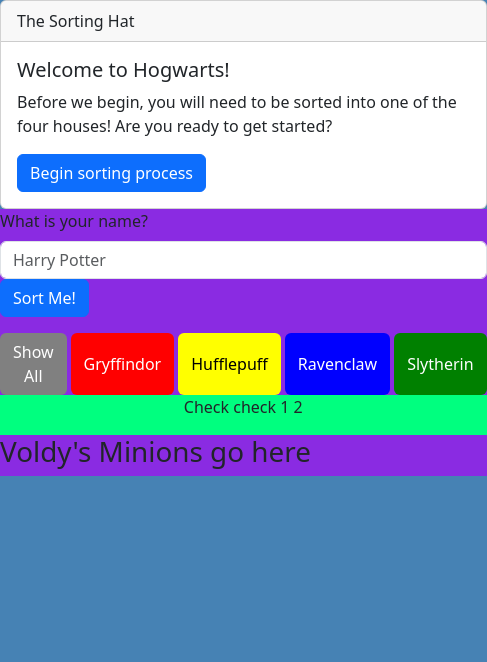
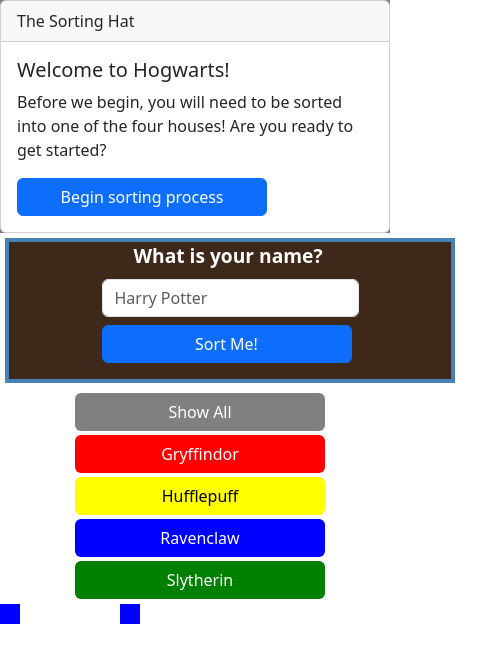
Before and after one commit to Jgochey/INDIVIDUAL-PROJECT-sorting-hat, a plain HTML site: page index.html in a window 390 px wide. Both pictures are taken after a click on the link "Begin sorting process". Shown: the whole page, 487 px wide, since content can reach past the window. Drawn offline with nearby package versions, Linux system fonts and the light colour scheme.

Commit message:
Added CSS styling.

```diff
--- a/index.html
+++ b/index.html
@@ -29,8 +29,8 @@
 <div id="entryForm">
 <form>
   <div class="mb-3">
-    <label for="nameEntry" class="form-label">What is your name?</label>
-    <input type="text" class="form-control" id="studentNameInput" placeholder="Harry Potter">
+    <label for="nameEntry" id="thisWasBotheringMe" class="form-label">What is your name?</label>
+    <input type="text" class="form-control" id="studentNameInput" placeholder="Harry Potter" required>
   <button type="submit" id="formButton" class="btn btn-primary">Sort Me!</button>
 </form>
 </div>
@@ -44,15 +44,18 @@
 
 </div>
 
-<div id="students">
-<p> Check check 1 2</p>
-</div>
+<div id="cardHolder">
+
+  <div id="students">
+
+  </div>
 
 <!-- When a student is expelled they should be displayed in this separate area under Voldemort's minions. -->
-<div id="banished">
-<h1>Voldy's Minions go here</h1>
+  <div id="banished">
+
+  </div>
+
 </div>
-
 
 <script src="https://cdn.jsdelivr.net/npm/bootstrap@5.3.3/dist/js/bootstrap.bundle.min.js" integrity="sha384-YvpcrYf0tY3lHB60NNkmXc5s9fDVZLESaAA55NDzOxhy9GkcIdslK1eN7N6jIeHz" crossorigin="anonymous"></script>
 <script src="main.js"></script>
--- a/main.css
+++ b/main.css
@@ -1,38 +1,140 @@
-/* Don't forget to add responsive styling for smaller screens. */
-/* The students and banished divs should ideally sit next to each other. */
-
-html {
-  background-color: steelblue;
+#sorting-hat {
   display: flex;
-  flex-direction: column;
-  flex-wrap: wrap;
-  justify-content: space-evenly;
+  justify-content: space-around;
+  flex-direction: row;
+  background-color: gray;
 }
 
-#sorting-hat {
-  justify-content: center;
-  align-content: center;
-  background-color: steelblue;
-}
-
-#students {
-  display: flex;
-  background-color: springgreen;
-  flex-direction: column;
-  flex-wrap: wrap;
-  justify-content: space-around;
-  align-content: space-around;
-}
 
 .expelBtn {
   background-color: red;
   border: solid 1px red;
 }
 
- /* Set to display: none to keep off the DOM at first. Toggle it back after the Sorting Button has been clicked. Currently also effects the 5 house sorting buttons, which is good, but I'm not sure why. */
+
+#formButton {
+  margin-top: 8px;
+}
+
+
+#thisWasBotheringMe {
+  font-size: larger;
+  font-weight: bold;
+  text-align: center;
+  position: relative;
+  align-self: center;
+  left: 2rem;
+  color: white;
+}
+
+
+form {
+  display: flex;
+  justify-content: center;
+  background-color: rgba(40, 17, 1, 0.901);
+  border: solid steelblue 4px;
+  width: 450px;
+  flex-direction: row;
+  flex-wrap: wrap;
+  position: sticky;
+  margin: 5px;
+  left: 38%;
+}
+
+
 #entryForm {
   display: none;
+}
+
+
+#sortButtons {
+  flex-direction: row;
+  flex-wrap: wrap;
+  width: 100%;
+  justify-content: center;
+  align-content: space-around;
+  margin: 5px;
+}
+
+
+.btn {
+  width: 250px;
+}
+
+
+
+
+
+
+
+
+
+
+
+
+
+
+
+
+
+
+
+#cardHolder {
+  display: flex;
+  flex-wrap: wrap;
+  flex-direction: row;
   justify-content: center;
   align-content: center;
-  background-color: blueviolet;
+  position: relative;
+  gap: 100px;
+  width: 1500px;
+  left: 8%;
+
 }
+
+
+#students, #banished {
+  flex-grow: 2;
+  display: flex;
+  /* background-color: springgreen; */
+  flex-direction: row;
+  flex-wrap: wrap;
+  justify-content: space-between;
+  padding: 10px;
+
+}
+
+
+/* .listed {
+  display: flex;
+  flex-wrap: wrap;
+  align-items: flex-end;
+  align-self: flex-end;
+  position: relative;
+
+} */
+
+
+
+
+
+
+
+
+
+
+@media (max-width: 600px) {
+  #students, #banished {
+    background-color: blue;
+    color: red;
+    flex-direction: column;
+  }
+  form {
+    left: 20%;
+  }
+  #cardHolder{
+    position: static;
+    left: 0;
+    width: fit-content;
+  }
+}
--- a/main.js
+++ b/main.js
@@ -1,15 +1,4 @@
 // My data notes are at:  https://dbdiagram.io/d/Houses-66a513c28b4bb5230e832d1f
-
-
-// This is what the finished app should have:
-
-// To start off with, you will use a bootstrap card to have your sorting hat introduce itself and start the sorting process (by clicking on a button). The form should not be on the DOM until the button click happens.
-
-// A bootstrap form will then appear to fill in the student's name and a button to sort. This should then assign the student to a random house (Gryffindor, Hufflepuff, Ravenclaw, or Slytherin).
-
-// On sorting a student, the form should clear and a bootstrap card with the student's name and a random house assignment should print below the form.
-
-// You should also be able to expel a student after they have been sorted, which should remove their card from the student array and move them to Moldy Voldy's Army.
 
 const students = [
   {
@@ -53,6 +42,7 @@ const villains = [
   }
 ]
 
+
 // Will pick a number between 0 and 3, assigning a student to a house based on the result.
 function randomHouse(max) {
   let result = Math.floor(Math.random() * max);
@@ -66,7 +56,6 @@ function randomHouse(max) {
   } else {
     return "Slytherin"
   }
-
 }
 
 
@@ -90,12 +79,12 @@ const cardsOnDom = (students) => {
   let domString = "";
  students.forEach((student => {
   domString += `
-  <div class="card" style="width: 18rem;">
+  <div class="card listed" style="width: 18rem;">
     <img src="..." class="card-img-top" alt="...">
     <div class="card-body"></div>
   <div class="card text-end" style="width: 18rem;">
     <div class="card-body">
-     <h5 class="card-title">${student.name}</h5>
+      <h5 class="card-title">${student.name}</h5>
       <p class="card-text">${student.house}</p>
       <a href="#" class="btn btn-primary expelBtn" id="expel--${student.id}">EXPEL!</a>
     </div>
@@ -106,14 +95,17 @@ const cardsOnDom = (students) => {
 };
 
 
-// The expel button currently does not work, remeber to .split it so they don't all get removed.
-// Also, the image on the card should change depending on the student's house.
-
+// Creates a new student card using the name put into the box. If there was no name entered, an error message will appear.
 const createStudent = document.querySelector("#formButton");
 createStudent.addEventListener("click", (e) => {
 e.preventDefault();
 
 const form = document.querySelector("form");
+
+if (document.querySelector("#studentNameInput").value === "") {
+  alert("Please enter a name.")
+  throw new Error('Please enter a name.');
+}
 
   const newStudent = {
     id: students.length + 1,
@@ -126,7 +118,6 @@ const form = document.querySelector("form");
   cardsOnDom(students)
   form.reset();
 })
-
 
 
 // Will check the student's house value and return a new array.
@@ -178,7 +169,7 @@ const evilCardsOnDom = (villains) => {
   let evilDomString = "";
  villains.forEach((villain => {
   evilDomString += `
-  <div class="card" style="width: 18rem;">
+  <div class="card listed" style="width: 18rem;">
     <img src="..." class="card-img-top" alt="...">
     <div class="card-body"></div>
   <div class="card text-end" style="width: 18rem;">
@@ -195,6 +186,34 @@ const evilCardsOnDom = (villains) => {
 
 
 
+const toggleExpelled = (event) => {
+  if (event.target.id.includes("expel")) {  // Finds the expel button.
+    const [, id] = event.target.id.split('--'); // Splits at the '--' so the word expel isn't added along with the ID.
+
+    const swap = students.findIndex(event=> event.id === Number(id)) // Finds the ID of the student who is getting expelled.
+    console.log(swap)
+
+    // if (students[swap].expelled === false) {
+    //   (students[swap].expelled = true)
+    // }
+
+    const newVillain = {
+      id: villains.length + 1,
+      name: (students[swap].name),
+      house: (students[swap].house),
+      expelled: true,
+    } // Creates a new entry in the villain array using data from the expelled student.
+
+    students.splice(swap, 1); // Removes the expelled student from the students array.
+
+    villains.unshift(newVillain); // Adds the new villain.
+    cardsOnDom(students)
+    evilCardsOnDom(villains)
+    // Repaints the dom to remove the "old" student and add the "new" villain.
+  }
+}
+document.querySelector('#students').addEventListener('click', toggleExpelled);
+// Runs toggleExpelled when students is clicked.
 
 
 
@@ -206,83 +225,8 @@ const evilCardsOnDom = (villains) => {
 
 
 
+// ***BONUS ZONE***
 
-
-// ***TEST ZONE***
-
-// Make another function to swap the expelled value from false to true, then filter the students to the villains object if it is set to true.
-
-
-
-// const toggleExpelled = (event) => {
-//   if (event.target.id.includes("expel")) {
-//     const [, id] = event.target.id.split('--');
-
-//     const swap = students.findIndex(student => student.id === Number(id))
-
-//     if (students[swap].expelled === false) {
-//       (students[swap].expelled = true)
-//     }
-
-//     // This may not be working
-//     cardsOnDom(students)
-//     evilCardsOnDom(villains)
-//   }
-// }
-// document.querySelector('#students').addEventListener('click', toggleExpelled);
-// // Should automagically begin once a student button is clicked?
-
-
-
-
-// const evilFilter = (array, booleanValue) => {
-
-//   array.forEach((item) => {
-//     if (item.expelled === booleanValue) {
-//       const index = (item)
-//       villains.push(index);
-//       students.pop(index);
-//       // students.splice(index, 1); // This rIght here, what's the oppposite of push?
-//     }
-//   });
-//   cardsOnDom(students)
-//   return villains;
-
-// };
-
-// const evilButton = document.querySelector("#students");
-
-// evilButton.addEventListener("click", () => {
-//   const evilArmy = evilFilter(students, true);
-//   evilCardsOnDom(evilArmy);
-//   });
-
-
-
-
-
-
-
-
-
-
-
-
-
-
-
-
-
-
-
-
-
-
-// ***DON'T FORGET TO DO THIS ZONE***
-
-// An error message should show if the new student form is left blank when it is submitted.
-// if (("#studentNameInput") === "") {    // Gives an error if the name form is left blank. This does not currently work but I think I'm on the right track.
-//   console.log('Please enter a name.');
-//   throw new Error('Please enter a name.');
-
-// }
+// The image on the card should change depending on the student's house.
+// The student cards should be arranged by some criteria (alphabetically/by house).
+// The expelled student's cards should look different from the normal students.
```
